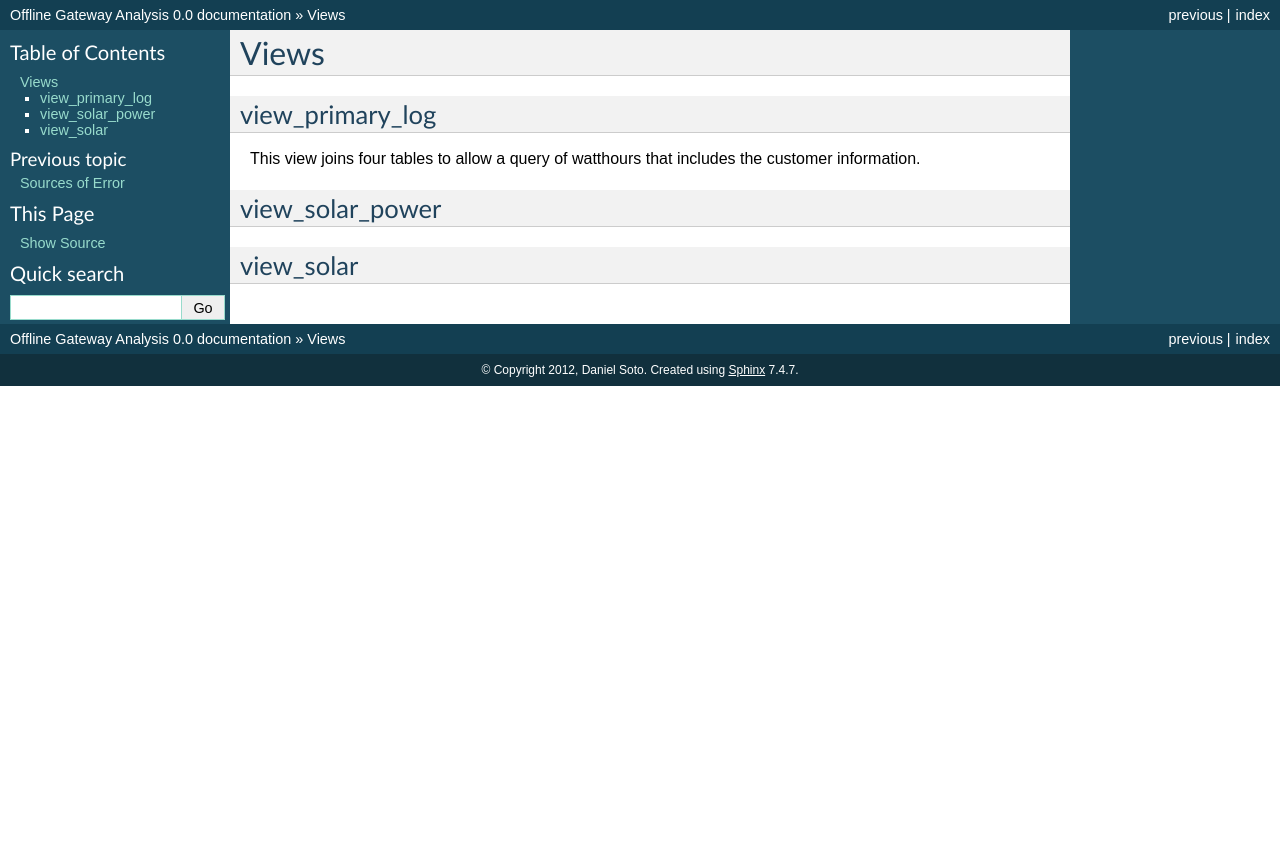
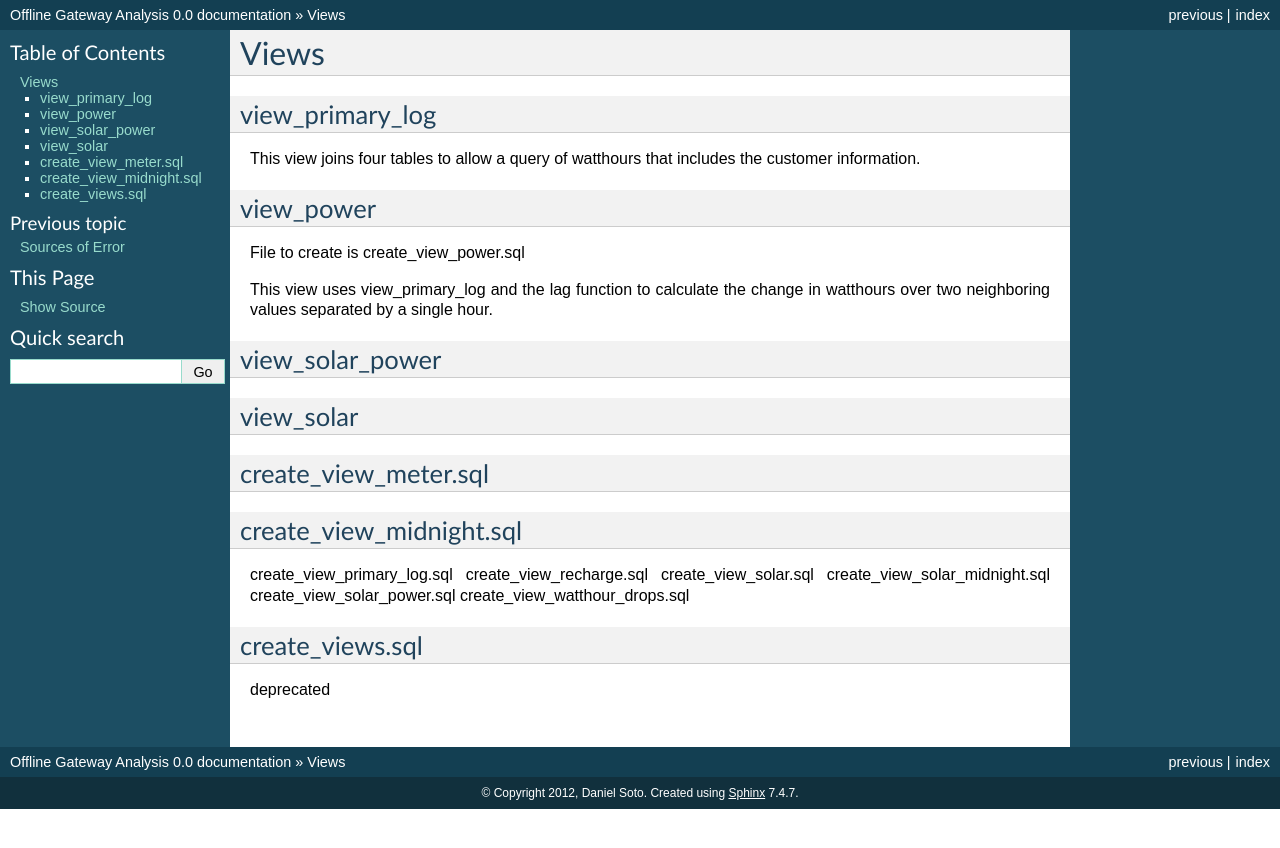
Before and after one commit to SEL-Columbia/ss_sql_views, a Sphinx documentation site: the page built from doc/views.rst, in a window 1280 px wide. Shown: the top 848 px of the page. Built offline with Sphinx 7.4.7, drawn with Linux system fonts in a browser that asks for light colours.

Commit message:
adds documentation

```diff
--- a/doc/views.rst
+++ b/doc/views.rst
@@ -8,6 +8,17 @@ view_primary_log
 This view joins four tables to allow a query of watthours that includes
 the customer information.
 
+
+view_power
+----------
+
+File to create is create_view_power.sql
+
+This view uses view_primary_log and the lag function to calculate
+the change in watthours over two neighboring values separated by
+a single hour.
+
+
 view_solar_power
 ----------------
 
@@ -15,3 +26,24 @@ view_solar_power
 
 view_solar
 ----------
+
+
+create_view_meter.sql
+---------------------
+
+
+create_view_midnight.sql
+------------------------
+
+
+
+create_view_primary_log.sql
+create_view_recharge.sql
+create_view_solar.sql
+create_view_solar_midnight.sql
+create_view_solar_power.sql
+create_view_watthour_drops.sql
+
+create_views.sql
+----------------
+deprecated
```
